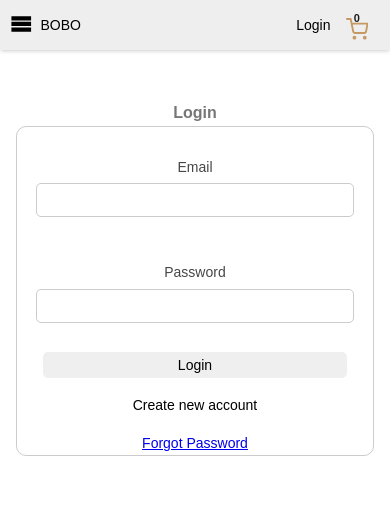
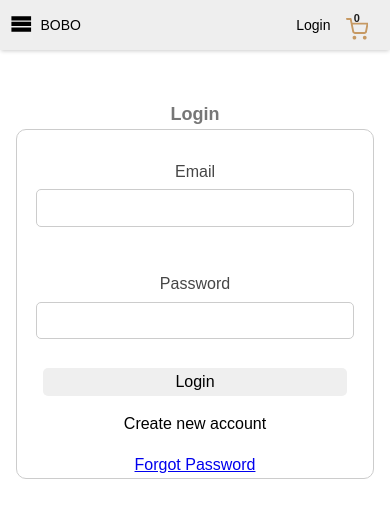
Before and after one commit to davidkaggulire/react-bobo-store, a React (Create React App) app: page /auth in a window 390 px wide. Shown: the top 518 px of the page. Built offline with nearby package versions, Linux system fonts and the light colour scheme.

Commit message:
edit auth form for smaller devices

```diff
--- a/src/components/auth/AuthForm.module.css
+++ b/src/components/auth/AuthForm.module.css
@@ -1,9 +1,9 @@
-.authform{
+.authform {
   margin-top: 3rem;
 }
 
 .form_section {
-  margin: 4rem auto;
+  margin: 10rem auto;
   text-align: center;
 }
 
@@ -46,7 +46,7 @@
   font-size: 1.6rem;
 }
 
-.actions button:hover {
+.actions button:hover{
   color: white;
   background-color: blueviolet;
 }
@@ -57,18 +57,18 @@
   color: var(--color-theme);
 }
 
-.forgot__link{
+.forgot__link {
   font-size: 1.4rem;
 }
 
 @media screen and (max-width: 900px) {
-    .authform{
+  .authform {
     width: 50%;
   }
 }
 
 @media screen and (max-width: 500px) {
-    .authform{
+  .authform {
     width: 80%;
   }
 
@@ -77,25 +77,38 @@
   }
 
   .heading {
+    font-size: 2rem;
+  }
+
+  .control {
     font-size: 1.6rem;
   }
 
-    .control {
-      font-size: 1.4rem;
-    }
-
   .actions button {
-      font-size: 1.4rem;
+    font-size: 1.6rem;
   }
 }
 
 @media screen and (max-width: 400px) {
-    .authform{
+  .authform {
     width: 92%;
   }
 
   .control {
     margin: 1.4rem;
     padding: 0.5rem;
+    font-size: 1.6rem;
+  }
+
+  .heading {
+    font-size: 1.8rem;
+  }
+
+  .actions button {
+    font-size: 1.6rem;
+  }
+
+  .forgot__link {
+    font-size: 1.6rem;
   }
 }
```
Lines whose indentation alone changed are shown as unchanged.
